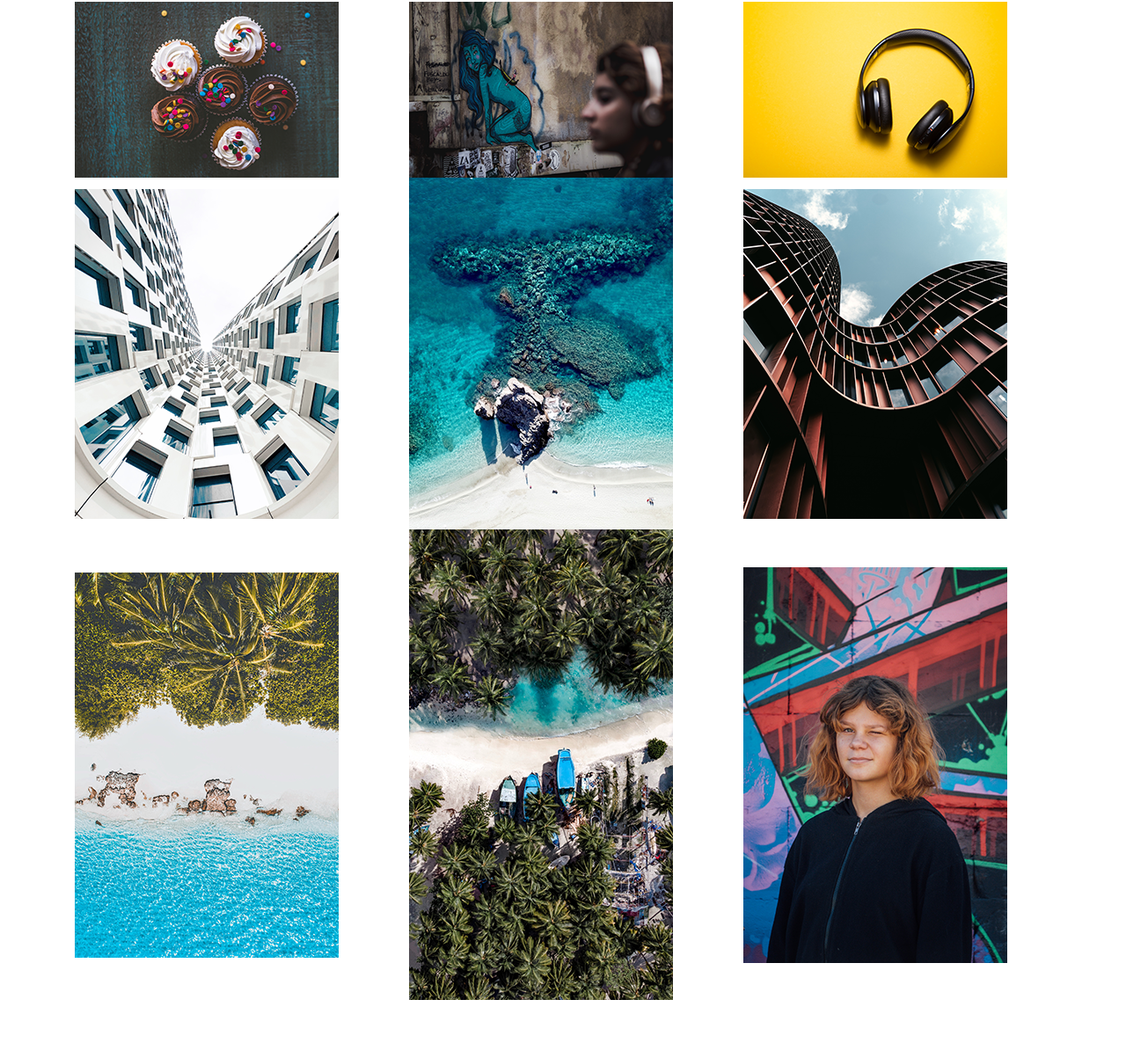
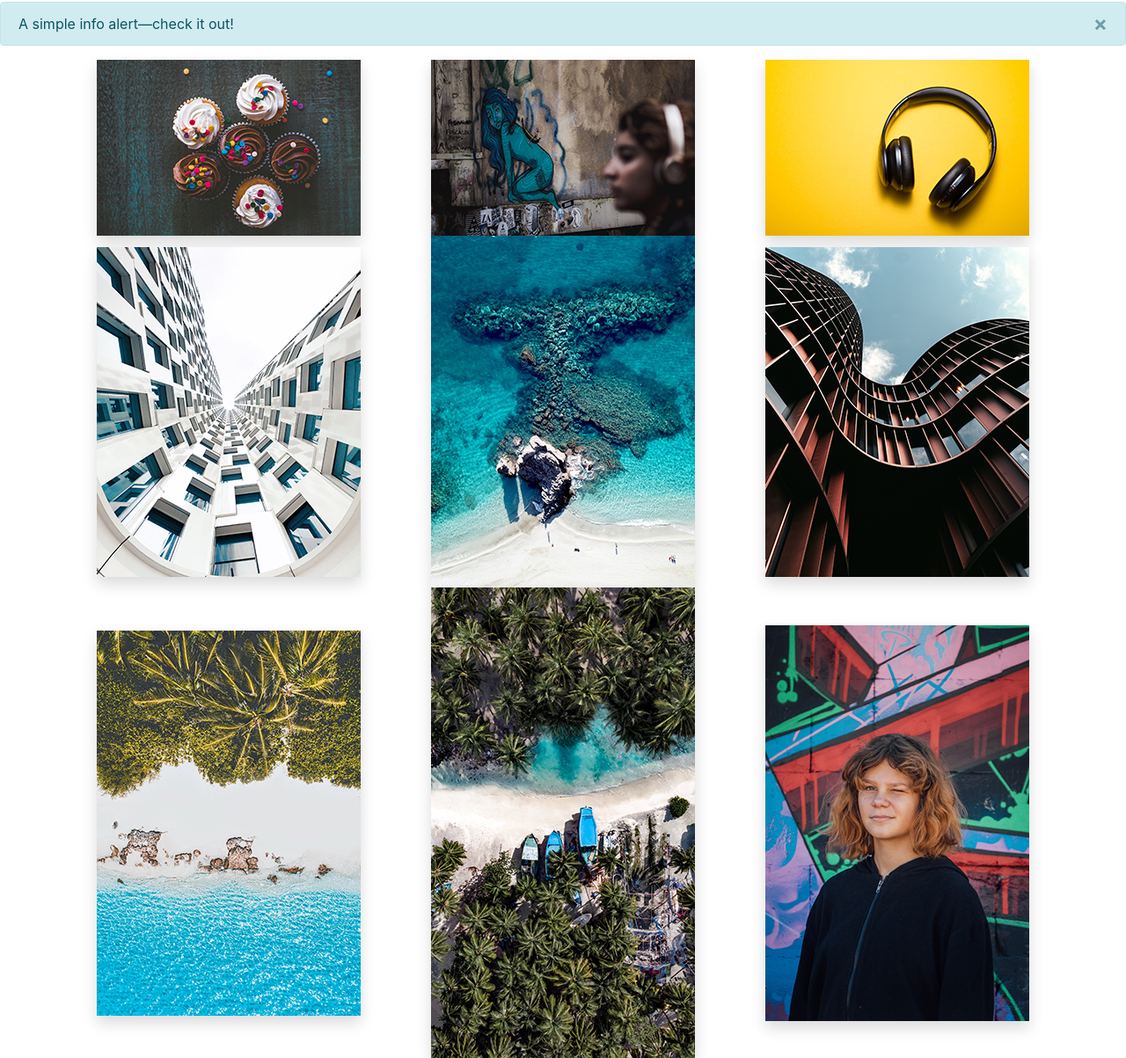
Before and after one commit to maddie1315/m2-hw2-curnan-madeline, a plain HTML site: page hw2-starter-files/index.html in a window 1280 px wide. Shown: the part 54-1257 px from the top of the page at 88% size. Before the commit the page ends 1191 px from the top, so only its background shows below. Drawn offline with nearby package versions, Linux system fonts and the light colour scheme.

Commit message:
add shadow, text, and alert utilities

```diff
--- a/hw2-starter-files/index.html
+++ b/hw2-starter-files/index.html
@@ -14,46 +14,55 @@
 </head>
 
 <body>
-    <h1>Assignment 2</h1>
+    <h1 class="text-center text-uppercase ">Assignment 2</h1>
 
-    <div class="container">
+    <div class="alert alert-info alert-dismissible fade show" role="alert">
+        A simple info alert—check it out!
+
+        <button type="button" class="close" data-dismiss="alert" aria-label="Close">
+            <span aria-hidden="true">&times;</span>
+        </button>
+    </div>
+
+    <div class="container text-center">
         <div class="row align-items-center">
-            <div class="col-sm">
-                <img src="img/hw2-image2.png" alt="Second Image">
+            <div class="col">
+                <img src="img/hw2-image2.png" alt="Second Image" class="shadow">
             </div>
-            <div class="col-sm">
-                <img src="img/hw2-image3.png" alt="Third Image">
+            <div class="col">
+                <img src="img/hw2-image3.png" alt="Third Image" class="shadow">
             </div>
-            <div class="col-sm">
-                <img src="img/hw2-image6.png" alt="Sixth Image">
+            <div class="col">
+                <img src="img/hw2-image6.png" alt="Sixth Image" class="shadow">
             </div>
         </div>
 
         <div class="row align-items-center">
-            <div class="col-sm">
-                <img src="img/hw2-image1.png" alt="First Image">
+            <div class="col">
+                <img src="img/hw2-image1.png" alt="First Image" class="shadow">
             </div>
-            <div class="col-sm">
-                <img src="img/hw2-image9.png" alt="Ninth Image">
+            <div class="col">
+                <img src="img/hw2-image9.png" alt="Ninth Image" class="shadow">
             </div>
-            <div class="col-sm">
-                <img src="img/hw2-image5.png" alt="Fifth Image">
+            <div class="col">
+                <img src="img/hw2-image5.png" alt="Fifth Image" class="shadow">
             </div>
         </div>
 
         <div class="row align-items-center">
-            <div class="col-sm">
-                <img src="img/hw2-image4.png" alt="Fourth Image">
+            <div class="col">
+                <img src="img/hw2-image4.png" alt="Fourth Image" class="shadow">
             </div>
-            <div class="col-sm">
-                <img src="img/hw2-image7.png" alt="Seventh Image">
+            <div class="col">
+                <img src="img/hw2-image7.png" alt="Seventh Image" class="shadow">
             </div>
-            <div class="col-sm">
-                <img src="img/hw2-image8.png" alt="Eighth Image">
+            <div class="col">
+                <img src="img/hw2-image8.png" alt="Eighth Image" class="shadow">
             </div>
         </div>
 
     </div>
+
 
 
     <!-- Optional JavaScript -->
```
